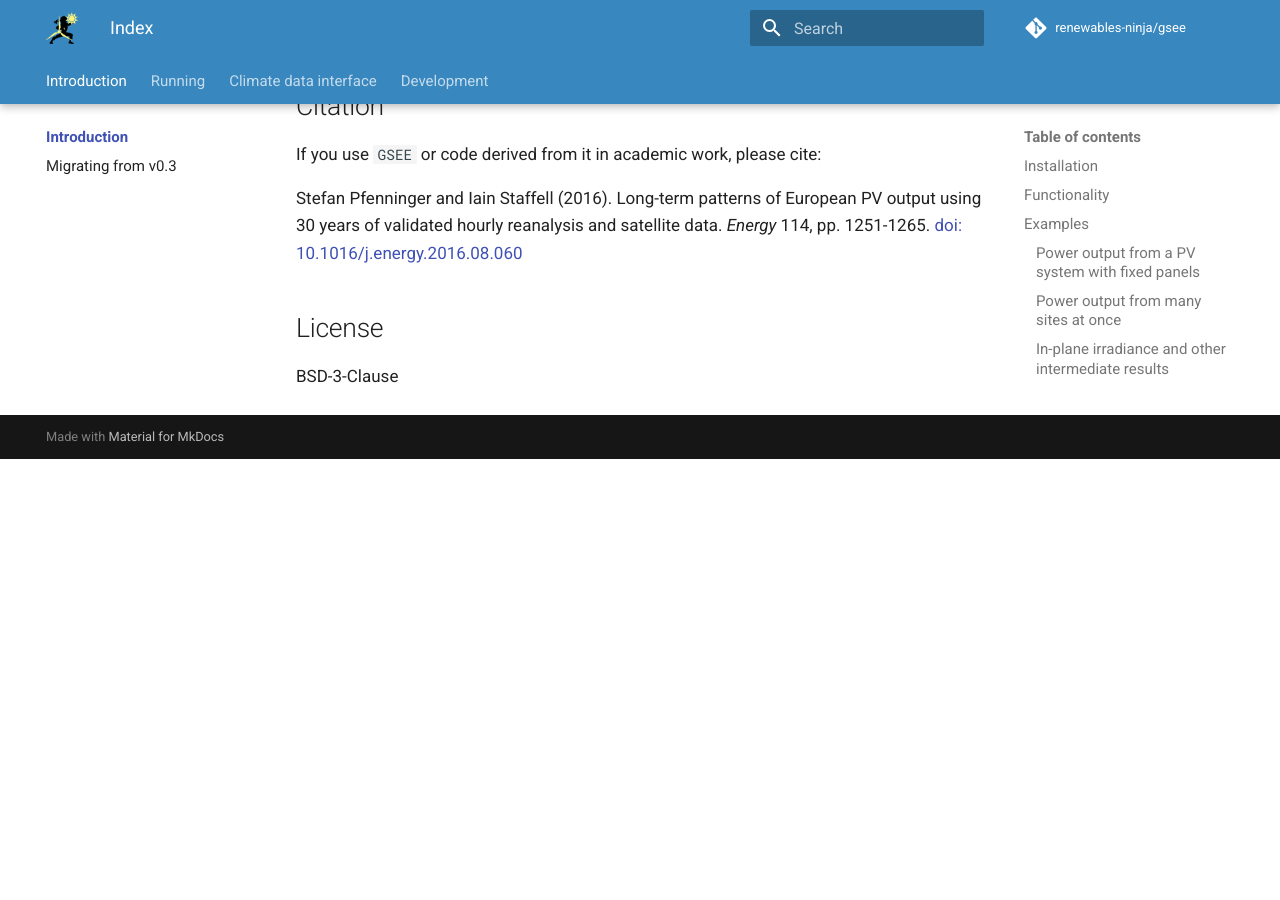
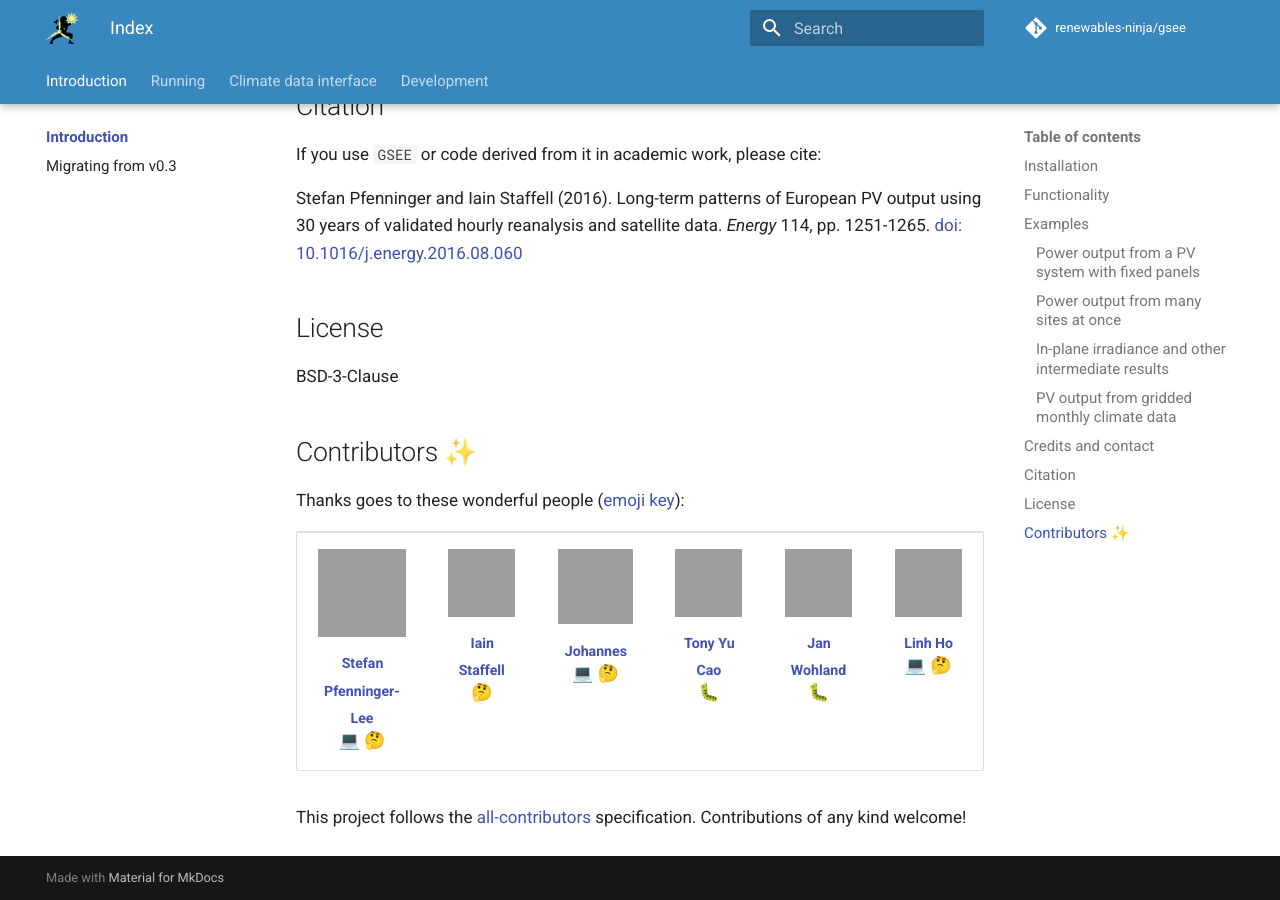
Before and after one commit to renewables-ninja/gsee, an MkDocs documentation site: the page built from docs/index.md, in a window 1280 px wide and 900 px high, scrolled down 3167 px. Built offline with MkDocs 1.6.1 and Material for MkDocs 9.7.7, drawn with Linux system fonts in a browser that asks for light colours; comment, search, counter and statistics services are not loaded; before the commit the page ends 3626 px from its top, so only the background shows below that; grey boxes are pictures that could not be loaded.

Commit message:
Add all-contributors

```diff
--- a/docs/index.md
+++ b/docs/index.md
@@ -116,3 +116,30 @@
 ## License
 
 BSD-3-Clause
+
+## Contributors ✨
+
+Thanks goes to these wonderful people ([emoji key](https://allcontributors.org/docs/en/emoji-key)):
+
+<!-- ALL-CONTRIBUTORS-LIST:START - Do not remove or modify this section -->
+<!-- prettier-ignore-start -->
+<!-- markdownlint-disable -->
+<table>
+  <tbody>
+    <tr>
+      <td align="center" valign="top" width="14.28%"><a href="https://github.com/sjpfenninger"><img src="https://avatars.githubusercontent.com/u/141709?v=4?s=100" width="100px;" alt="Stefan Pfenninger-Lee"/><br /><sub><b>Stefan Pfenninger-Lee</b></sub></a><br /><a href="https://github.com/renewables-ninja/gsee/commits?author=sjpfenninger" title="Code">💻</a> <a href="#ideas-sjpfenninger" title="Ideas, Planning, & Feedback">🤔</a></td>
+      <td align="center" valign="top" width="14.28%"><a href="https://github.com/iain-staffell"><img src="https://avatars.githubusercontent.com/u/30894186?v=4?s=100" width="100px;" alt="Iain Staffell"/><br /><sub><b>Iain Staffell</b></sub></a><br /><a href="#ideas-iain-staffell" title="Ideas, Planning, & Feedback">🤔</a></td>
+      <td align="center" valign="top" width="14.28%"><a href="https://github.com/muelljoh"><img src="https://avatars.githubusercontent.com/u/42338028?v=4?s=100" width="100px;" alt="Johannes"/><br /><sub><b>Johannes</b></sub></a><br /><a href="https://github.com/renewables-ninja/gsee/commits?author=muelljoh" title="Code">💻</a> <a href="#ideas-muelljoh" title="Ideas, Planning, & Feedback">🤔</a></td>
+      <td align="center" valign="top" width="14.28%"><a href="https://www.tsaoyu.com/"><img src="https://avatars.githubusercontent.com/u/6488896?v=4?s=100" width="100px;" alt="Tony Yu Cao"/><br /><sub><b>Tony Yu Cao</b></sub></a><br /><a href="https://github.com/renewables-ninja/gsee/issues?q=author%3Atsaoyu" title="Bug reports">🐛</a></td>
+      <td align="center" valign="top" width="14.28%"><a href="https://github.com/jwohland"><img src="https://avatars.githubusercontent.com/u/20681098?v=4?s=100" width="100px;" alt="Jan Wohland"/><br /><sub><b>Jan Wohland</b></sub></a><br /><a href="https://github.com/renewables-ninja/gsee/issues?q=author%3Ajwohland" title="Bug reports">🐛</a></td>
+      <td align="center" valign="top" width="14.28%"><a href="https://github.com/LinhHo"><img src="https://avatars.githubusercontent.com/u/45103089?v=4?s=100" width="100px;" alt="Linh Ho"/><br /><sub><b>Linh Ho</b></sub></a><br /><a href="https://github.com/renewables-ninja/gsee/commits?author=LinhHo" title="Code">💻</a> <a href="#ideas-LinhHo" title="Ideas, Planning, & Feedback">🤔</a></td>
+    </tr>
+  </tbody>
+</table>
+
+<!-- markdownlint-restore -->
+<!-- prettier-ignore-end -->
+
+<!-- ALL-CONTRIBUTORS-LIST:END -->
+
+This project follows the [all-contributors](https://github.com/all-contributors/all-contributors) specification. Contributions of any kind welcome!
```
Also changed, not shown: README.md (+27 -0 lines), 1 other file.
